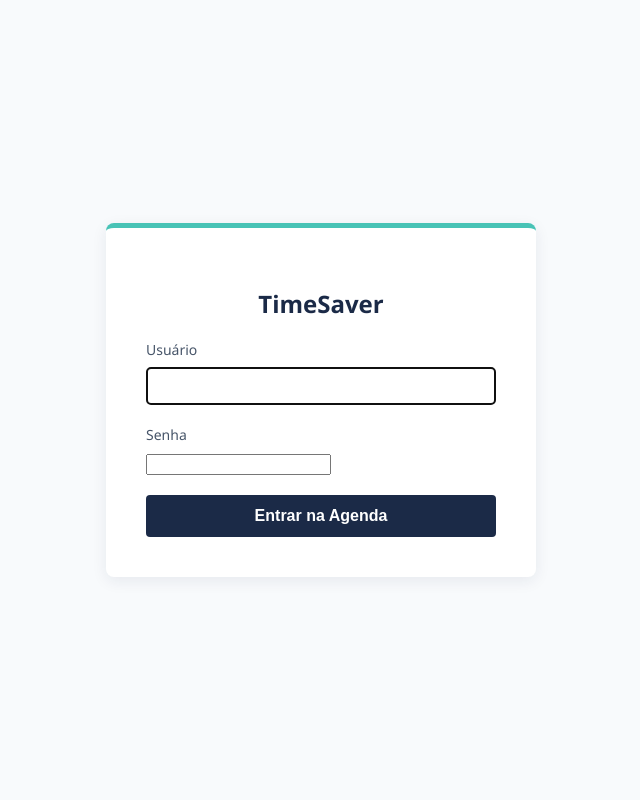
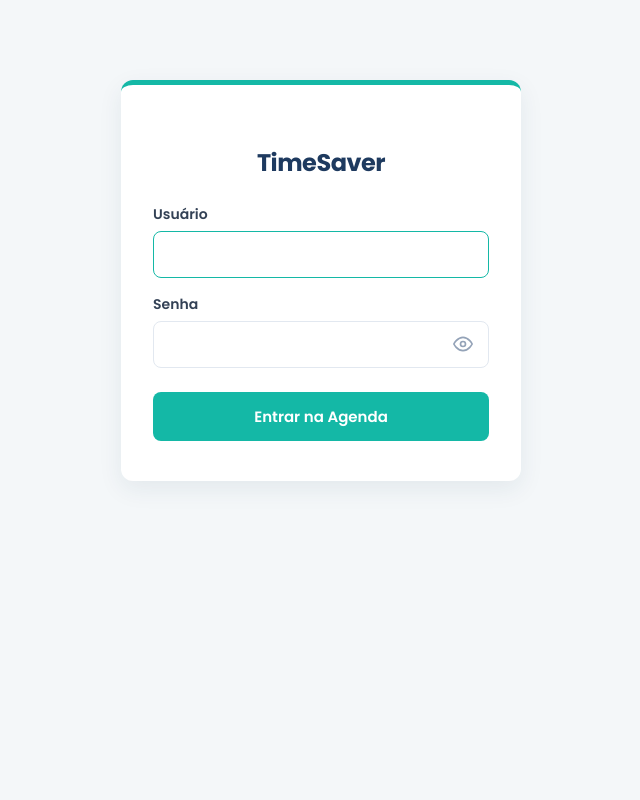
Before and after one commit to wanessasfernandes/timesaver-agendamedica, a Flask app: page /login in a window 1280 px wide. Shown: the whole page, without its empty margins (319-959 px from the left). Run offline with Flask 3, Linux system fonts and the light colour scheme.

Commit message:
feat: adiciona toggle de visibilidade de senha e ajusta identidade visual

```diff
--- a/app/static/css/style.css
+++ b/app/static/css/style.css
@@ -1,89 +1,105 @@
+@import url('https://fonts.googleapis.com/css2?family=Poppins:wght@400;600;700&display=swap');
+
+* {
+    box-sizing: border-box;
+}
+
 body {
-    font-family: 'Segoe UI', 'Segoe UI', Tahoma, Geneva, Verdana, sans-serif;
-    background-color: #f8fafc;
-    display: flex;
-    justify-content: center;
-    align-items: center;
-    height: 100vh;
+    font-family: 'Poppins', -apple-system, "Segoe UI", Roboto, Arial, sans-serif;
+    background: #f4f7f9;
     margin: 0;
+    color: #1e3a5f;
 }
 
 .login-card {
-    background: #ffff;
-    padding: 40px;
-    border-radius: 8px;
-    box-shadow: 0 4px 15px rgba(27, 42, 71, 0.08);
-    width: 100%;
-    max-width: 350px;
-    border-top: 5px solid #48c3b6;
+    max-width: 400px;
+    margin: 80px auto;
+    background: #fff;
+    border-radius: 12px;
+    border-top: 5px solid #14b8a6;
+    box-shadow: 0 8px 24px rgba(30, 58, 95, 0.08);
+    padding: 40px 32px;
+    text-align: center;
 }
 
 .login-card h2 {
-    text-align: center;
-    color: #1b2a47;
+    color: #1e3a5f;
+    font-weight: 700;
+    margin-bottom: 24px;
+    letter-spacing: -0.5px;
+}
+
+.alert {
+    padding: 10px 14px;
+    border-radius: 8px;
     margin-bottom: 20px;
+    font-size: 14px;
+    border: 1px solid transparent;
+}
+
+.alert.error {
+    background: #fee2e2;
+    border-color: #fecaca;
+    color: #b91c1c;
+}
+
+.alert.success {
+    background: #dcfce7;
+    border-color: #bbf7d0;
+    color: #15803d;
 }
 
 .form-group {
-    margin-bottom: 20px;
+    text-align: left;
+    margin-top: 16px;
 }
 
-label {
+.form-group label {
     display: block;
-    margin-bottom: 8px;
-    color: #475569;
+    font-weight: 600;
+    color: #334155;
+    margin-bottom: 6px;
     font-size: 14px;
-    font-weight: 500;
 }
 
-input[type="text"], input[type="password"] {
+.form-group input {
     width: 100%;
-    padding: 10px;
-    border: 1px solid #cbd5e1;
-    border-radius: 4px;
-    box-sizing: border-box;
-    font-size: 14px;
-    transition: border-color 0.3s ease;
+    padding: 11px 14px;
+    border: 1.5px solid #e2e8f0;
+    border-radius: 8px;
+    font-size: 15px;
+    font-family: inherit;
+    transition: border-color 0.15s;
 }
 
-button {
+.form-group input:focus {
+    outline: none;
+    border-color: #14b8a6;
+}
+
+.login-card button[type="submit"] {
     width: 100%;
-    padding: 12px;
-    background: #1b2a47;
+    margin-top: 24px;
+    padding: 13px;
+    background: #14b8a6;
     color: #fff;
     border: none;
-    border-radius: 4px;
+    border-radius: 8px;
+    font-weight: 600;
+    font-size: 15px;
     cursor: pointer;
-    font-size: 16px;
-    font-weight: bold;
-    transition: background 0.3s ease, transform 0.1s ease;
+    font-family: inherit;
+    transition: background 0.15s;
 }
 
-button:hover {
-    background: #48c3b6;
+.login-card button[type="submit"]:hover {
+    background: #0f9a8a;
 }
 
-button:active {
-    transform: scale(0.98);
-}
-
-.alert {
-    padding: 12px;
-    margin-bottom: 20px;
-    border-radius: 4px;
-    background-color: #fee2e2;
-    color: #991b1b;
-    border: 1px solid #f87171;
-    font-size: 14px;
-    text-align: center;
-    font-weight: 500;
-}
-
-/* adicionar ao app/static/css/style.css */
 .agenda-container {
-    max-width: 1100px;
-    margin: 40px auto;
-    padding: 0 20px;
+    max-width: 1200px;
+    margin: 0 auto;
+    padding: 32px 24px;
 }
 
 .agenda-header {
@@ -91,30 +107,104 @@ button:active {
     justify-content: space-between;
     align-items: center;
     margin-bottom: 24px;
+    padding-bottom: 16px;
+    border-bottom: 2px solid #e2e8f0;
+}
+
+.agenda-header h1 {
+    color: #1e3a5f;
+    font-size: 24px;
+    font-weight: 700;
+    margin: 0;
+    letter-spacing: -0.5px;
 }
 
 .logout-link {
     color: #1e3a5f;
     text-decoration: none;
     font-weight: 600;
+    padding: 9px 18px;
+    border: 1.5px solid #1e3a5f;
+    border-radius: 8px;
+    transition: all 0.15s;
+    font-size: 14px;
+}
+
+.logout-link:hover {
+    background: #1e3a5f;
+    color: #fff;
 }
 
 .busca-container {
-    margin-bottom: 16px;
+    margin-bottom: 20px;
 }
 
 .busca-container input {
     width: 100%;
-    padding: 10px 14px;
-    border: 1px solid #ccc;
-    border-radius: 6px;
+    padding: 13px 16px;
+    border: 1.5px solid #e2e8f0;
+    border-radius: 10px;
     font-size: 15px;
+    font-family: inherit;
+    background: #fff;
+    transition: border-color 0.15s;
+}
+
+.busca-container input:focus {
+    outline: none;
+    border-color: #14b8a6;
 }
 
 .mensagem-vazio {
     text-align: center;
-    padding: 40px;
-    color: #666;
-    background: #f8f9fa;
-    border-radius: 8px;
+    padding: 48px;
+    color: #64748b;
+    background: #fff;
+    border-radius: 10px;
+    border: 1.5px dashed #cbd5e1;
 }
+
+#agenda-table {
+    background: #fff;
+    border-radius: 10px;
+    overflow: hidden;
+    box-shadow: 0 4px 16px rgba(30, 58, 95, 0.06);
+}
+
+.tabulator .tabulator-header {
+    background: #f0fdfa;
+    border-bottom: 2px solid #14b8a6;
+}
+
+.tabulator .tabulator-col-title {
+    font-weight: 600;
+    color: #1e3a5f;
+}
+
+.password-wrapper {
+    position: relative;
+}
+
+.password-wrapper input {
+    padding-right: 44px;
+}
+
+.toggle-password {
+    position: absolute;
+    right: 12px;
+    top: 50%;
+    transform: translateY(-50%);
+    background: none;
+    border: none;
+    padding: 4px;
+    cursor: pointer;
+    color: #94a3b8;
+    display: flex;
+    align-items: center;
+    justify-content: center;
+    transition: color 0.15s;
+}
+
+.toggle-password:hover {
+    color: #14b8a6;
+}
--- a/app/templates/agenda.html
+++ b/app/templates/agenda.html
@@ -2,6 +2,7 @@
 <html lang="pt-br">
 <head>
     <meta charset="UTF-8">
+    <meta name="viewport" content="width=device-width, initial-scale=1.0">
     <title>Agenda Médica - TimeSaver</title>
     <link rel="stylesheet" href="{{ url_for('static', filename='css/style.css') }}">
     <link href="https://unpkg.com/tabulator-tables@5.6.1/dist/css/tabulator.min.css" rel="stylesheet">
--- a/app/templates/login.html
+++ b/app/templates/login.html
@@ -1,10 +1,11 @@
+<!-- app/templates/login.html -->
 <!DOCTYPE html>
 <html lang="pt-BR">
 <head>
     <meta charset="UTF-8">
     <meta name="viewport" content="width=device-width, initial-scale=1.0">
     <title>Login - TimeSaver Agenda</title>
-    <link rel="stylesheet" href="{{ url_for('static', filename='css/style.css')}}">
+    <link rel="stylesheet" href="{{ url_for('static', filename='css/style.css') }}">
 </head>
 <body>
     <div class="login-card">
@@ -19,15 +20,39 @@
         <form method="POST" action="{{ url_for('login') }}">
             <div class="form-group">
                 <label for="username">Usuário</label>
-                <input type="text" id="username" name="username" required autofocus>
+                <input type="text" id="username" name="username" required autofocus autocomplete="username">
             </div>
             <div class="form-group">
-                    <label for="password">Senha</label>
-                    <input for="password" id="password" name="password" required>
+                <label for="password">Senha</label>
+                <div class="password-wrapper">
+                    <input type="password" id="password" name="password" required autocomplete="current-password">
+                    <button type="button" id="toggle-password" class="toggle-password" aria-label="Mostrar senha">
+                        <svg id="icon-eye-open" xmlns="http://www.w3.org/2000/svg" width="20" height="20" viewBox="0 0 24 24" fill="none" stroke="currentColor" stroke-width="2" stroke-linecap="round" stroke-linejoin="round">
+                            <path d="M1 12s4-8 11-8 11 8 11 8-4 8-11 8-11-8-11-8z"></path>
+                            <circle cx="12" cy="12" r="3"></circle>
+                        </svg>
+                        <svg id="icon-eye-closed" xmlns="http://www.w3.org/2000/svg" width="20" height="20" viewBox="0 0 24 24" fill="none" stroke="currentColor" stroke-width="2" stroke-linecap="round" stroke-linejoin="round" style="display: none;">
+                            <path d="M17.94 17.94A10.07 10.07 0 0 1 12 20c-7 0-11-8-11-8a18.45 18.45 0 0 1 5.06-5.94M9.9 4.24A9.12 9.12 0 0 1 12 4c7 0 11 8 11 8a18.5 18.5 0 0 1-2.16 3.19m-6.72-1.07a3 3 0 1 1-4.24-4.24"></path>
+                            <line x1="1" y1="1" x2="23" y2="23"></line>
+                        </svg>
+                    </button>
+                </div>
             </div>
             <button type="submit">Entrar na Agenda</button>
         </form>
     </div>
+    <script>
+        document.getElementById("toggle-password").addEventListener("click", function () {
+            const input = document.getElementById("password");
+            const eyeOpen = document.getElementById("icon-eye-open");
+            const eyeClosed = document.getElementById("icon-eye-closed");
+            const isVisible = input.type === "text";
 
+            input.type = isVisible ? "password" : "text";
+            eyeOpen.style.display = isVisible ? "block" : "none";
+            eyeClosed.style.display = isVisible ? "none" : "block";
+            this.setAttribute("aria-label", isVisible ? "Mostrar senha" : "Ocultar senha");
+        });
+    </script>
 </body>
 </html>
```
